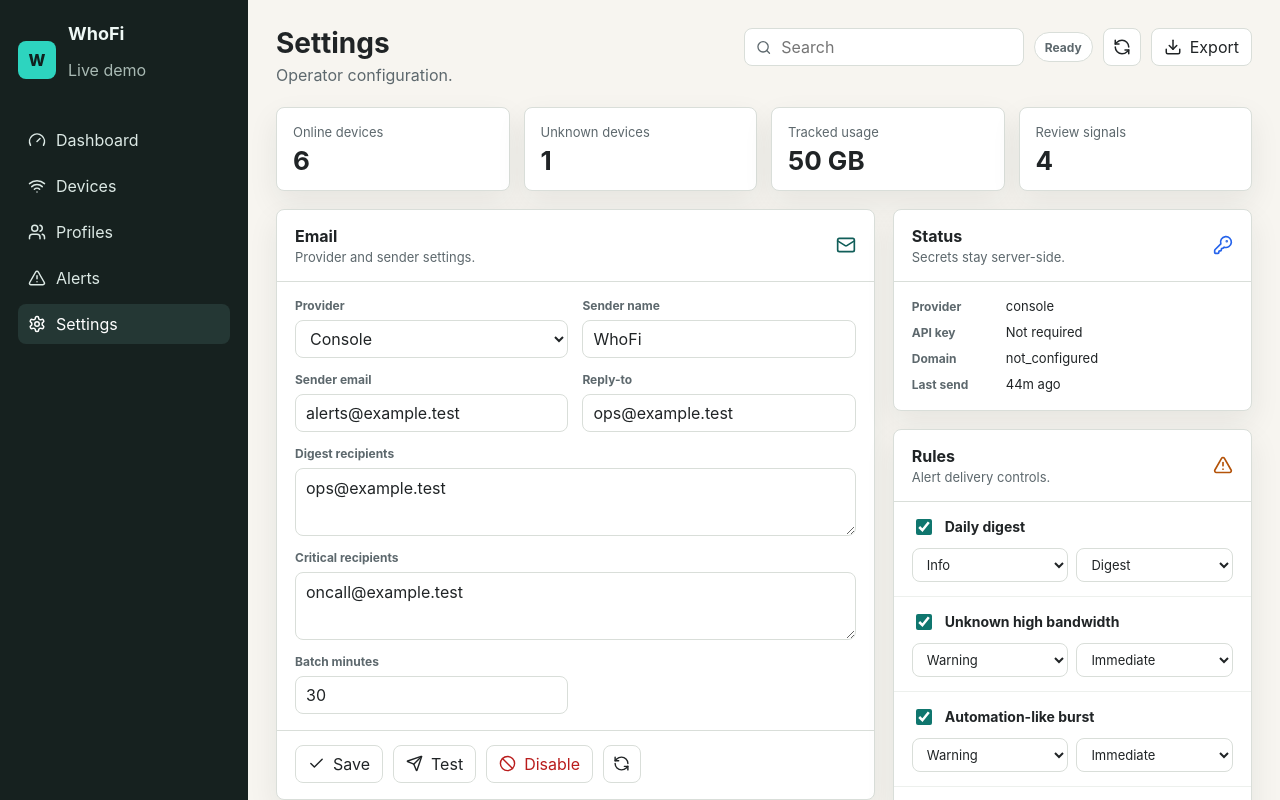
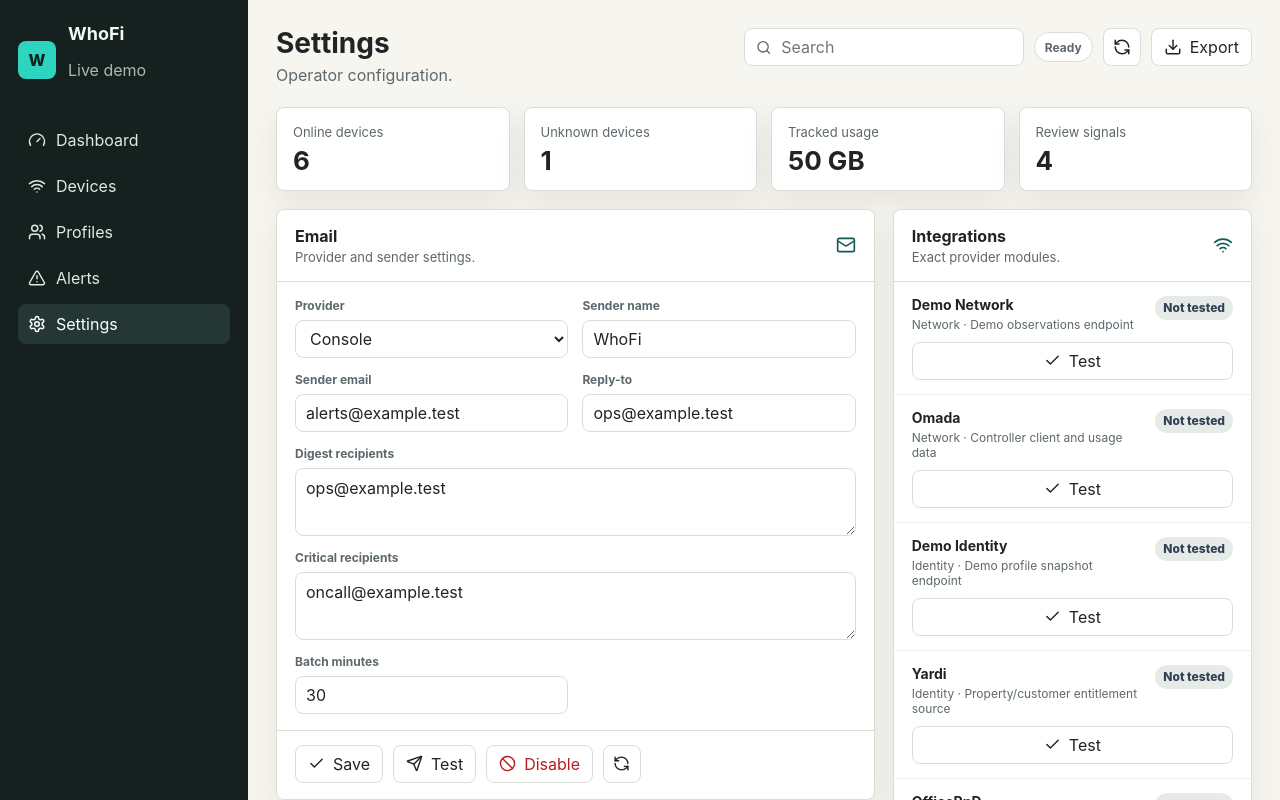
Before and after one commit to peterchee-os/WhoFi, a Next.js app: page / in a window 1280 px wide. Both pictures are taken after a click on the button "Settings". Shown: the top 800 px of the page. Built offline with nearby package versions, Linux system fonts and the light colour scheme.

Commit message:
Add integration test cards

```diff
--- a/app/globals.css
+++ b/app/globals.css
@@ -687,6 +687,74 @@ textarea {
   font-size: 13px;
 }
 
+.integration-list {
+  display: grid;
+}
+
+.integration-item {
+  display: grid;
+  gap: 10px;
+  padding: 14px 18px;
+  border-bottom: 1px solid #edf0ed;
+}
+
+.integration-item:last-child {
+  border-bottom: 0;
+}
+
+.integration-title {
+  display: flex;
+  align-items: flex-start;
+  justify-content: space-between;
+  gap: 12px;
+}
+
+.integration-title div {
+  display: grid;
+  gap: 4px;
+  min-width: 0;
+}
+
+.integration-title strong {
+  font-size: 14px;
+}
+
+.integration-title span {
+  color: var(--muted);
+  font-size: 12px;
+}
+
+.integration-state {
+  flex: 0 0 auto;
+  min-height: 24px;
+  border-radius: 999px;
+  padding: 0 8px;
+  display: inline-flex;
+  align-items: center;
+  font-size: 12px;
+  font-weight: 800;
+}
+
+.integration-state.idle {
+  background: #e6ebe7;
+  color: var(--slate);
+}
+
+.integration-state.testing {
+  background: #dbeafe;
+  color: var(--blue);
+}
+
+.integration-state.success {
+  background: #e7f5ec;
+  color: var(--green);
+}
+
+.integration-state.error {
+  background: #fee2e2;
+  color: var(--red);
+}
+
 .delivery-table td {
   overflow: hidden;
   text-overflow: ellipsis;
--- a/app/page.tsx
+++ b/app/page.tsx
@@ -64,6 +64,12 @@ type EmailDelivery = {
   providerMessageId?: string;
   error?: string;
   createdAt: string;
+};
+
+type IntegrationTestState = {
+  status: "idle" | "testing" | "success" | "error";
+  message: string;
+  testedAt?: string;
 };
 
 type ReviewState = {
@@ -868,6 +874,8 @@ function SettingsView({
       </div>
 
       <div className="side-stack">
+        <IntegrationCards onAddActivity={onAddActivity} onNotice={onNotice} />
+
         <section className="panel">
           <div className="panel-header">
             <div>
@@ -979,6 +987,137 @@ function SettingsView({
           </table>
         </div>
       </section>
+    </section>
+  );
+}
+
+function IntegrationCards({
+  onAddActivity,
+  onNotice
+}: {
+  onAddActivity: (message: string) => void;
+  onNotice: (notice: string) => void;
+}) {
+  const [results, setResults] = useState<Record<string, IntegrationTestState>>({});
+
+  const integrations = [
+    {
+      category: "Network",
+      description: "Demo observations endpoint",
+      id: "network-demo",
+      name: "Demo Network",
+      testPath: "/api/observations/demo"
+    },
+    {
+      category: "Network",
+      description: "Controller client and usage data",
+      id: "network-omada",
+      name: "Omada"
+    },
+    {
+      category: "Identity",
+      description: "Demo profile snapshot endpoint",
+      id: "identity-demo",
+      name: "Demo Identity",
+      testPath: "/api/profiles/demo"
+    },
+    {
+      category: "Identity",
+      description: "Property/customer entitlement source",
+      id: "identity-yardi",
+      name: "Yardi"
+    },
+    {
+      category: "Identity",
+      description: "Coworking member and company source",
+      id: "identity-officernd",
+      name: "OfficeRnD"
+    }
+  ];
+
+  const testIntegration = async (integration: typeof integrations[number]) => {
+    setResults((current) => ({
+      ...current,
+      [integration.id]: {
+        message: "Testing",
+        status: "testing"
+      }
+    }));
+
+    if (!integration.testPath) {
+      const result = {
+        message: "Not configured",
+        status: "error" as const,
+        testedAt: new Date().toISOString()
+      };
+      setResults((current) => ({ ...current, [integration.id]: result }));
+      onNotice("Not configured");
+      onAddActivity(`${integration.name} test skipped: not configured`);
+      return;
+    }
+
+    try {
+      const response = await fetch(integration.testPath);
+      if (!response.ok) throw new Error(`HTTP ${response.status}`);
+
+      const payload = await response.json();
+      const count = Array.isArray(payload.observations)
+        ? payload.observations.length
+        : Array.isArray(payload.snapshot?.people)
+          ? payload.snapshot.people.length
+          : 0;
+      const result = {
+        message: `${count} records`,
+        status: "success" as const,
+        testedAt: new Date().toISOString()
+      };
+      setResults((current) => ({ ...current, [integration.id]: result }));
+      onNotice("Integration tested");
+      onAddActivity(`${integration.name} test returned ${count} records`);
+    } catch (error) {
+      const message = error instanceof Error ? error.message : "Request failed";
+      setResults((current) => ({
+        ...current,
+        [integration.id]: {
+          message,
+          status: "error",
+          testedAt: new Date().toISOString()
+        }
+      }));
+      onNotice("Test failed");
+      onAddActivity(`${integration.name} test failed: ${message}`);
+    }
+  };
+
+  return (
+    <section className="panel">
+      <div className="panel-header">
+        <div>
+          <h3>Integrations</h3>
+          <p>Exact provider modules.</p>
+        </div>
+        <Wifi size={20} color="var(--teal-dark)" />
+      </div>
+      <div className="integration-list">
+        {integrations.map((integration) => {
+          const result = results[integration.id] ?? { message: "Not tested", status: "idle" as const };
+          return (
+            <div className="integration-item" key={integration.id}>
+              <div className="integration-title">
+                <div>
+                  <strong>{integration.name}</strong>
+                  <span>{integration.category} · {integration.description}</span>
+                </div>
+                <span className={`integration-state ${result.status}`}>{result.message}</span>
+              </div>
+              <button className="text-button" onClick={() => testIntegration(integration)} title={`Test ${integration.name}`}>
+                <Check size={17} />
+                Test
+              </button>
+            </div>
+          );
+        })}
+      </div>
     </section>
   );
 }
```
